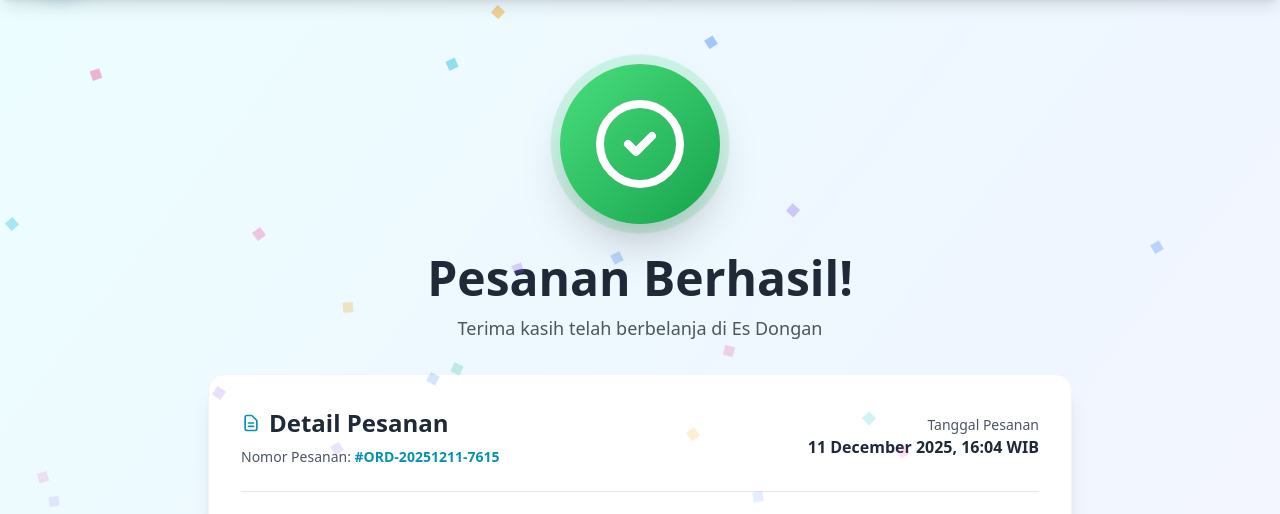
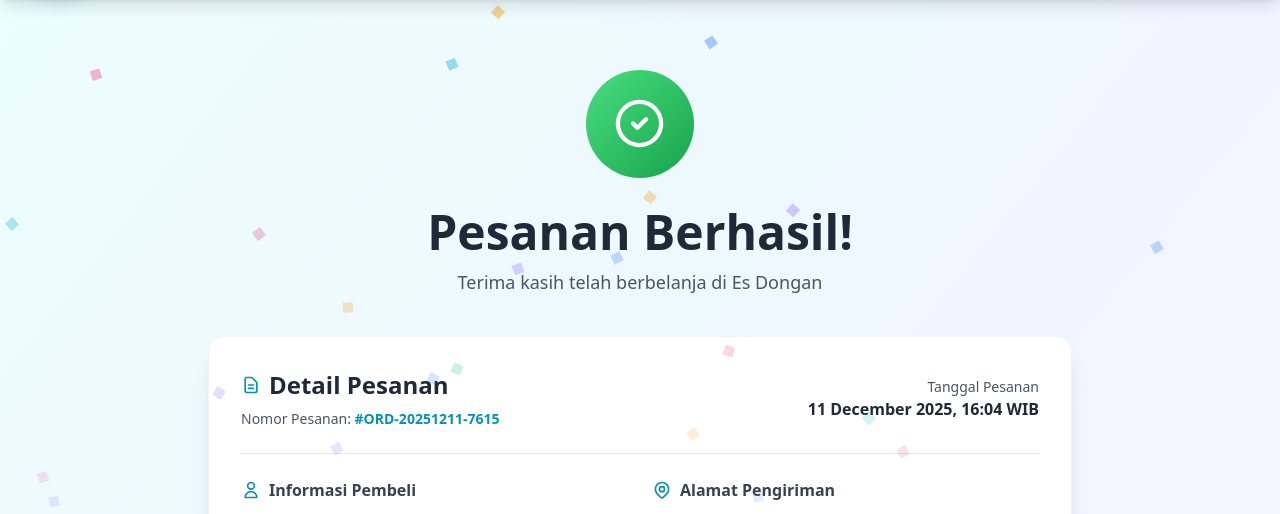
Before and after one commit to heykelprayogitimantags/web-es-dongan, a CodeIgniter 4 app: the page made by app/Views/frontend/order_success.php in a window 1280 px wide. Shown: the part 89-603 px from the top of the page. Run offline with PHP 8.4 and a stand-in for CodeIgniter, Linux system fonts and the light colour scheme; the template is opened without the code that fills it, so the values that code supplies are empty; some libraries are stand-ins or nearby versions.

Commit message:
update oreder succes

```diff
--- a/app/Views/frontend/order_success.php
+++ b/app/Views/frontend/order_success.php
@@ -17,6 +17,17 @@
             -webkit-background-clip: text;
             -webkit-text-fill-color: transparent;
             background-clip: text;
+        }
+
+        .icon-container {
+            display: flex;
+            justify-content: center;
+            /* Memusatkan secara horizontal */
+            align-items: center;
+            /* Memusatkan secara vertikal (opsional, tergantung kebutuhan) */
+            width: 100%;
+            /* Pastikan container mengambil lebar penuh */
+            /* Anda juga bisa menambahkan padding atau margin jika perlu */
         }
 
         /* Success Animation */
@@ -167,20 +178,24 @@
     <!-- Main Content -->
     <div class="container mx-auto px-4 py-8 md:py-16 max-w-4xl">
         <!-- Success Icon -->
-        <div class="text-center mb-8 animate-scale-in">
-            <div class="relative inline-block">
-                <!-- Pulse Rings -->
-                <div class="absolute inset-0 bg-green-400 rounded-full pulse-ring"></div>
-                <div class="absolute inset-0 bg-green-400 rounded-full pulse-ring" style="animation-delay: 0.5s;"></div>
+        <div class="flex flex-col items-center justify-center text-center mb-10 animate-scale-in">
 
-                <!-- Success Circle -->
-                <div class="relative bg-gradient-to-br from-green-400 to-green-600 rounded-full p-6 md:p-8 shadow-2xl">
-                    <svg class="w-16 h-16 md:w-24 md:h-24 text-white" fill="none" stroke="currentColor" viewBox="0 0 24 24">
-                        <circle class="checkmark-circle" cx="12" cy="12" r="10" stroke="white" stroke-width="2" fill="none" />
-                        <path class="checkmark-check" stroke-linecap="round" stroke-linejoin="round" stroke-width="2" d="M9 12l2 2 4-4" />
+            <svg xmlns="http://www.w3.org/2000/svg" viewBox="0 0 100 100" width="120" height="120" class="mx-auto">
+                <defs>
+                    <linearGradient id="greenGrad" x1="0%" y1="0%" x2="100%" y2="100%">
+                        <stop offset="0%" style="stop-color:#4ade80;stop-opacity:1" />
+                        <stop offset="100%" style="stop-color:#16a34a;stop-opacity:1" />
+                    </linearGradient>
+                </defs>
+                <circle cx="50" cy="50" r="45" fill="url(#greenGrad)" />
+
+                <g transform="translate(28, 28) scale(1.8)">
+                    <svg class="text-white" fill="none" stroke="white" viewBox="0 0 24 24" width="24" height="24">
+                        <circle cx="12" cy="12" r="10" stroke-width="2" fill="none" />
+                        <path stroke-linecap="round" stroke-linejoin="round" stroke-width="2" d="M9 12l2 2 4-4" />
                     </svg>
-                </div>
-            </div>
+                </g>
+            </svg>
 
             <h1 class="text-3xl md:text-5xl font-bold text-gray-800 mt-6 mb-3">Pesanan Berhasil!</h1>
             <p class="text-base md:text-lg text-gray-600">Terima kasih telah berbelanja di Es Dongan</p>
```
